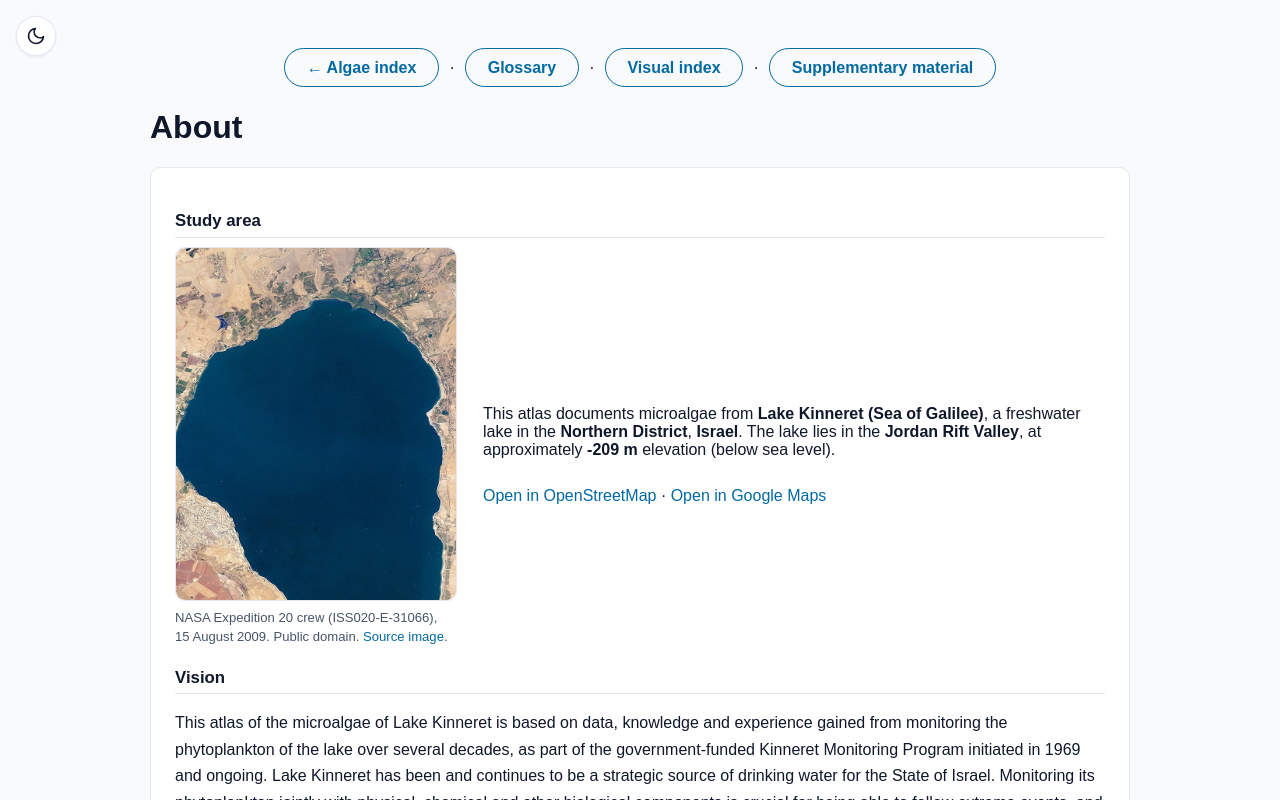
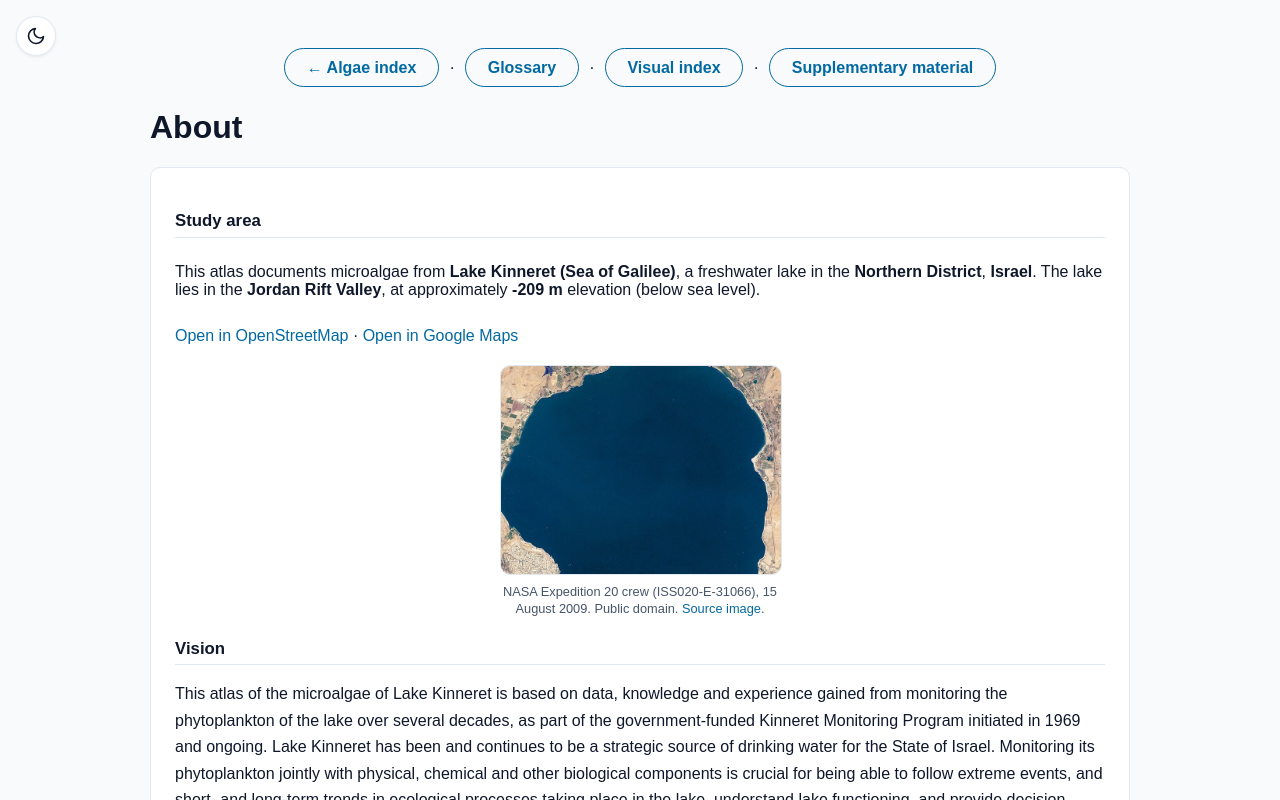
Before and after one commit to galcohensius/kinneret-algae-atlas, a Next.js app: page /about in a window 1280 px wide. Shown: the top 800 px of the page. Built offline with nearby package versions, Linux system fonts and the light colour scheme.

Commit message:
Stack study-area image below text on About page
Move prose and map links above a smaller centered satellite photo so
the section reads as copy-first with an illustrative image underneath.

Co-authored-by: Gal Cohensius <galcohensius@gmail.com>

```diff
--- a/app/components/StudyAreaBlock.tsx
+++ b/app/components/StudyAreaBlock.tsx
@@ -31,6 +31,24 @@ export default function StudyAreaBlock({ variant }: StudyAreaBlockProps) {
         Study area
       </h2>
       <div className="study-area-full-layout">
+        <div className="study-area-details algae-prose">
+          <p>
+            This atlas documents microalgae from <strong>{formatStudyAreaLakeName()}</strong>, a
+            freshwater lake in the <strong>{STUDY_AREA.stateProvince}</strong>,{" "}
+            <strong>{STUDY_AREA.country}</strong>. The lake lies in the{" "}
+            <strong>{STUDY_AREA.region}</strong>, at approximately{" "}
+            <strong>{STUDY_AREA.elevationM} m</strong> elevation (below sea level).
+          </p>
+          <p className="study-area-map-links">
+            <Link href={studyAreaOpenStreetMapUrl()} target="_blank" rel="noopener noreferrer">
+              Open in OpenStreetMap
+            </Link>
+            {" · "}
+            <Link href={studyAreaGoogleMapsUrl()} target="_blank" rel="noopener noreferrer">
+              Open in Google Maps
+            </Link>
+          </p>
+        </div>
         <figure className="study-area-map-figure">
           <img
             src={publicAssetPath(STUDY_AREA.mapImage)}
@@ -49,24 +67,6 @@ export default function StudyAreaBlock({ variant }: StudyAreaBlockProps) {
             .
           </figcaption>
         </figure>
-        <div className="study-area-details algae-prose">
-          <p>
-            This atlas documents microalgae from <strong>{formatStudyAreaLakeName()}</strong>, a
-            freshwater lake in the <strong>{STUDY_AREA.stateProvince}</strong>,{" "}
-            <strong>{STUDY_AREA.country}</strong>. The lake lies in the{" "}
-            <strong>{STUDY_AREA.region}</strong>, at approximately{" "}
-            <strong>{STUDY_AREA.elevationM} m</strong> elevation (below sea level).
-          </p>
-          <p className="study-area-map-links">
-            <Link href={studyAreaOpenStreetMapUrl()} target="_blank" rel="noopener noreferrer">
-              Open in OpenStreetMap
-            </Link>
-            {" · "}
-            <Link href={studyAreaGoogleMapsUrl()} target="_blank" rel="noopener noreferrer">
-              Open in Google Maps
-            </Link>
-          </p>
-        </div>
       </div>
     </section>
   );
--- a/app/globals.css
+++ b/app/globals.css
@@ -279,20 +279,20 @@ main.home {
 }
 
 .study-area-full-layout {
-  display: grid;
-  grid-template-columns: minmax(200px, 280px) minmax(0, 1fr);
-  gap: 1.25rem 1.75rem;
-  align-items: center;
+  display: flex;
+  flex-direction: column;
+  gap: 1.1rem;
 }
 
 .study-area-map-figure {
-  margin: 0;
+  margin: 0.15rem auto 0;
+  max-width: 17.5rem;
 }
 
 .study-area-map-image {
   display: block;
   width: 100%;
-  max-height: 22rem;
+  max-height: 13rem;
   height: auto;
   object-fit: cover;
   object-position: center;
@@ -302,9 +302,10 @@ main.home {
 }
 
 .study-area-map-caption {
-  margin-top: 0.5rem;
-  font-size: 0.82rem;
-  line-height: 1.4;
+  margin-top: 0.45rem;
+  font-size: 0.8rem;
+  line-height: 1.35;
+  text-align: center;
 }
 
 .study-area-details {
@@ -315,12 +316,6 @@ main.home {
 
 .study-area-map-links {
   margin: 0;
-}
-
-@media (max-width: 720px) {
-  .study-area-full-layout {
-    grid-template-columns: 1fr;
-  }
 }
 
 .home-below-hero {
```
